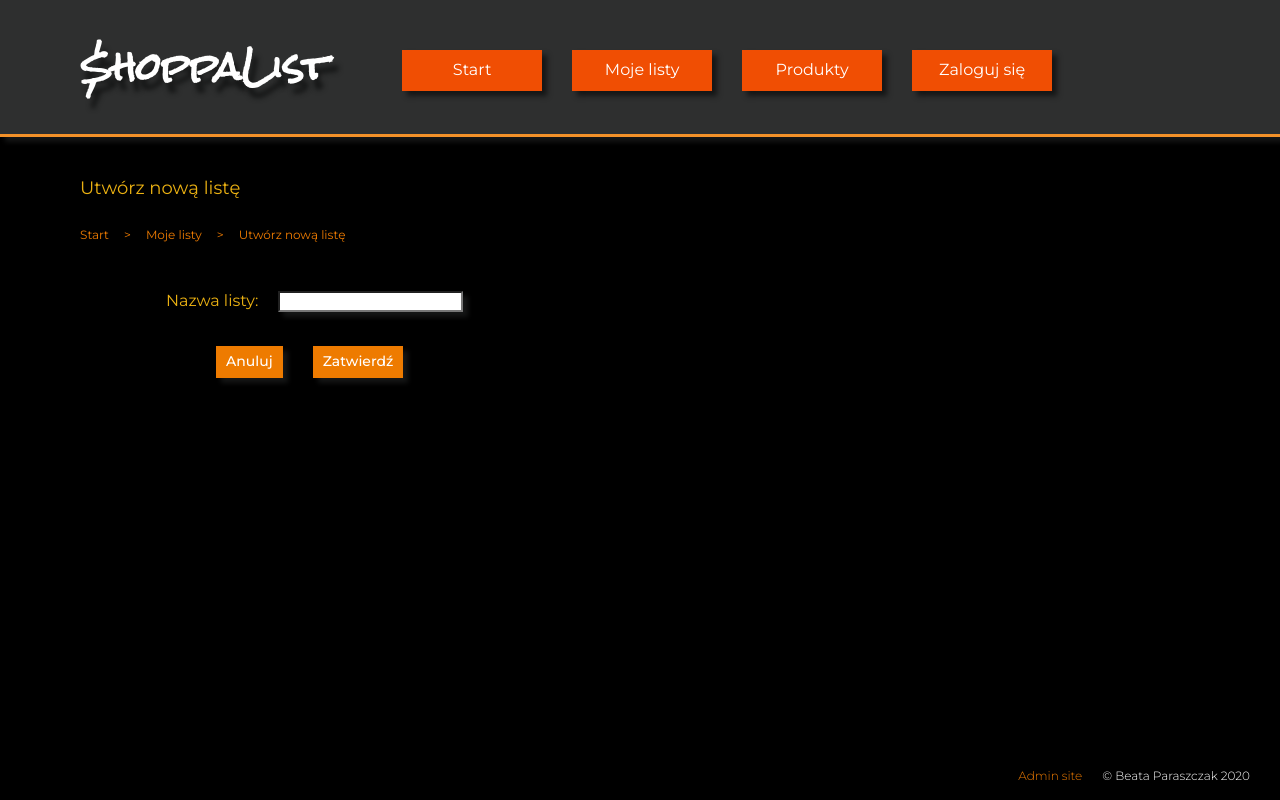
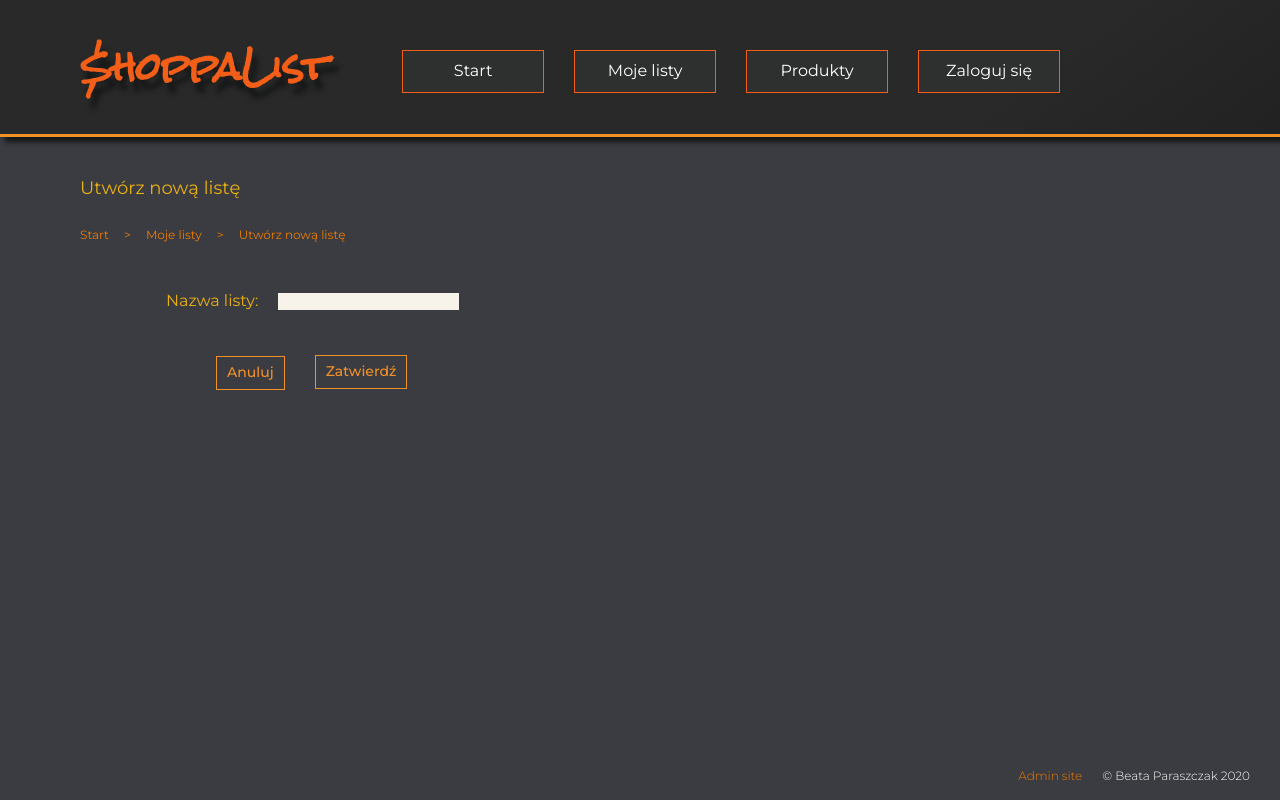
Before and after one commit to BParaszczak/shoppalist, a Django app: page /categories/add/ in a window 1280 px wide. Run offline with Django 3.2, Linux system fonts and the light colour scheme.

Commit message:
new layout

```diff
--- a/shopping/static/shopping/style.css
+++ b/shopping/static/shopping/style.css
@@ -1,6 +1,6 @@
 body {
     font-family: 'Montserrat', sans-serif;
-    background-color: #000000;
+    background-color: #3b3c41;
     margin: 0;
     padding: 0;
     color: #ffffff;
@@ -11,9 +11,10 @@ body {
 
 .menu-container {
     padding: 0 0 0 80px;
-    background-color: #2e2f2f;
+    background: rgb(0, 0, 0);
+    background: linear-gradient(144deg, rgba(41, 41, 41, 0.998) 76%, rgb(34, 34, 34) 100%);
+    box-shadow: 5px 5px 5px #151616;
     border-bottom: 3px solid #f39129;
-    box-shadow: 5px 5px 5px #151616;
     display: flex;
 }
 
@@ -21,7 +22,7 @@ body {
 h1 {
     font-size: 36px;
     font-family: 'Rock Salt', cursive;
-    color: #fff;
+    color: #f35e19;
     text-shadow: 5px 10px 5px #151616;
 }
 
@@ -45,9 +46,17 @@ nav {
     width: 100px;
     padding: 10px 20px 10px 20px;
     margin: 0px 15px;
+    background-color: #2e2f2f;
+    border: 1px solid #f35e19;
+
+    font-size: 16px;
+    transition: 0.4;
+}
+
+.menu li a:hover {
     background-color: #f04e03;
     box-shadow: 5px 5px 5px #151616;
-    font-size: 16px;
+    border: 1px solid #f04e03;
 }
 
 .breadcrumb {
@@ -85,12 +94,10 @@ h3 {
     text-align: auto;
     margin: 15px 0 25px 0;
     padding: 30px 50px;
-    background-color: #000000;
+    background-color: #2e2f2f;
     border: 2px solid #ebb112;
     box-shadow: 5px 5px 5px #151616;
 }
-
-
 
 p {
     color: #ebb112;
@@ -134,22 +141,25 @@ footer ul li a {
 .content,
 form {
     padding: 0 0 20px 80px;
-
-
 }
 
 form input,
 form select {
     margin: 0 15px;
-    box-shadow: 5px 5px 5px #151616;
+    background-color: #f7f3ea;
+    border: none;
+}
 
-}
 
 td,
 tr {
     line-height: 2.0;
     text-align: right;
     padding: 4px;
+}
+
+tr label {
+    font-weight: 400;
 }
 
 small a {
@@ -163,22 +173,26 @@ small a {
     margin-left: 40px;
 }
 
-.sub a {}
+
 
 .sub {
     text-align: center;
     padding: 6px 10px 8px 10px;
-    margin: 0 10px;
-    color: white;
+    margin: 10px;
+    color: #f39129;
     font-family: inherit;
     font-weight: 500;
     text-decoration: none;
     font-size: 14px;
-    background-color: #ee7b00;
-    border: none;
-    box-shadow: 5px 5px 5px #151616;
+    background-color: #3b3c41;
+    border: 1px solid #f39129;
+    transition: 0.4;
+
 }
 
 .sub:hover {
     cursor: pointer;
+    color: white;
+    background-color: #ee7b00;
+    box-shadow: 5px 5px 5px #151616;
 }
```
Also changed, not shown: db.sqlite3.
